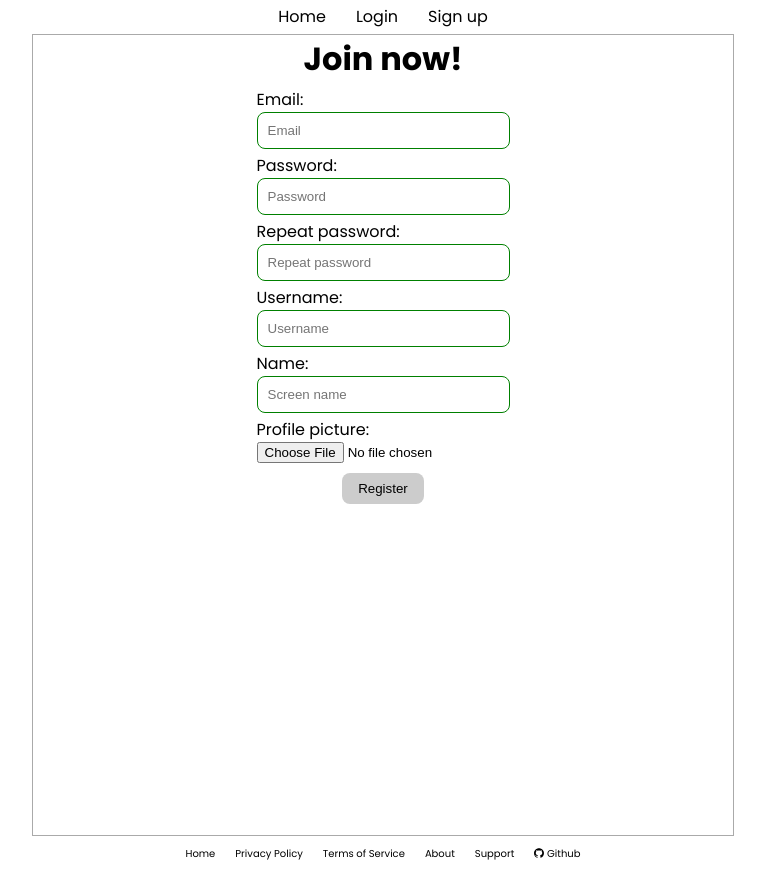
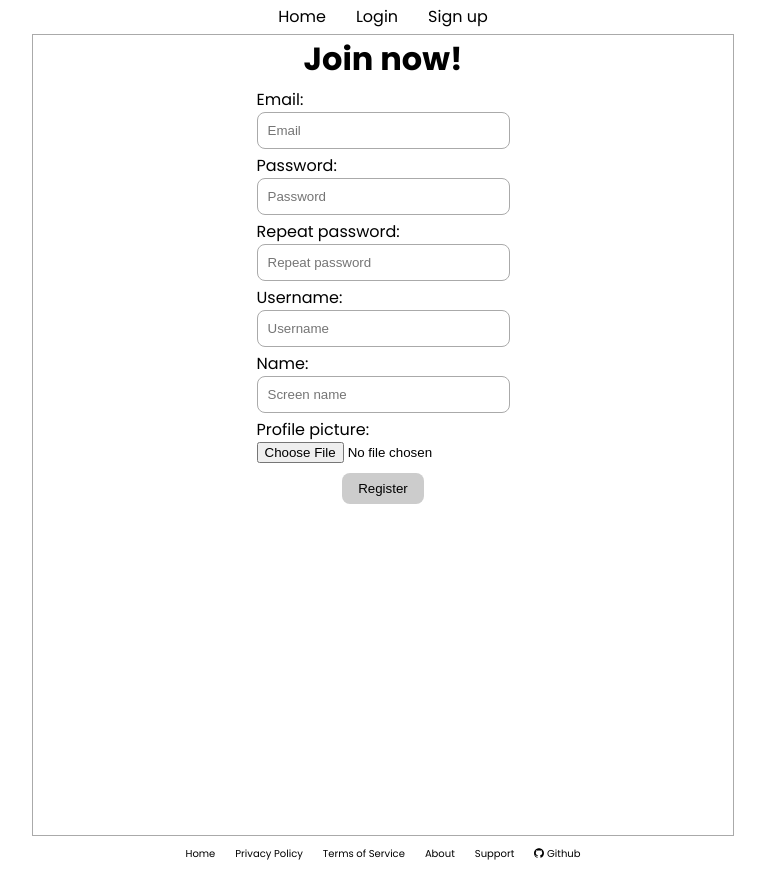
Before and after one commit to MrCamoga/frontend-redsocial, a React app: page /register in a window 1280 px wide. Shown: the whole page, without its empty margins (257-1022 px from the left). Built offline with nearby package versions, Linux system fonts and the light colour scheme; the HTML template or start-up script is replaced by a standard one.

Commit message:
Added red outline to inputs only when changed

```diff
--- a/src/components/auth/Login.jsx
+++ b/src/components/auth/Login.jsx
@@ -26,11 +26,11 @@ const LoginView = () => {
                 <h1>Login</h1>
                 <div>
                     <label htmlFor='username'>Email or username:</label>
-                    <input type="text" name='username' onChange={handleInputChange} placeholder='Username or email'/>
+                    <input type="text" className={formData.username && 'validate'} name='username' onChange={handleInputChange} placeholder='Username or email'/>
                 </div>
                 <div>
                     <label htmlFor='password'>Password:</label>
-                    <input type="password" name='password' onChange={handleInputChange} placeholder='Password'/>
+                    <input type="password" className={formData.password && 'validate'} name='password' onChange={handleInputChange} placeholder='Password'/>
                 </div>
                 <span className='error'>{message}</span>
                 <input type='submit' value='Login'/>
--- a/src/components/auth/Register.jsx
+++ b/src/components/auth/Register.jsx
@@ -39,23 +39,23 @@ const Register = () => {
                 <h1>Join now!</h1>
                 <div>
                     <label htmlFor='email'>Email:</label>
-                    <input id="email" name='email' type='text' placeholder='Email' onChange={handleInputChange}/>
+                    <input id="email" name='email' className={formData.email && 'validate'} type='text' placeholder='Email' onChange={handleInputChange}/>
                 </div>
                 <div>
                     <label htmlFor='password'>Password:</label>
-                    <input id="password" name='password' type='text' placeholder='Password' onChange={handleInputChange}/>
+                    <input id="password" name='password' className={formData.password && 'validate'} type='password' placeholder='Password' onChange={handleInputChange}/>
                 </div>
                 <div>
                     <label htmlFor='reppassword'>Repeat password:</label>
-                    <input id="reppassword" name='reppassword' type='password' placeholder='Repeat password' onChange={handleInputChange}/>
+                    <input id="reppassword" name='reppassword' className={formData.reppassword && 'validate'} type='password' placeholder='Repeat password' onChange={handleInputChange}/>
                 </div>
                 <div>
                     <label htmlFor='username'>Username:</label>
-                    <input id="username" name='username' type='text' placeholder='Username' onChange={handleInputChange}/>
+                    <input id="username" name='username' className={formData.username && 'validate'} type='text' placeholder='Username' onChange={handleInputChange}/>
                 </div>
                 <div>
                     <label htmlFor='name'>Name:</label>
-                    <input id="name" name='screenname' type='text' placeholder='Screen name' onChange={handleInputChange}/>
+                    <input id="name" name='screenname' className={formData.screenname && 'validate'} type='text' placeholder='Screen name' onChange={handleInputChange}/>
                 </div>
                 <div>
                     <label htmlFor='avatar'>Profile picture:</label>
--- a/src/components/auth/Register.scss
+++ b/src/components/auth/Register.scss
@@ -20,7 +20,10 @@
             border-color: red;
         }
         input:valid {
-            border-color: green;
+            border-color: #aaa;
+            &.validate {
+                border-color: green;
+            }
         }
         span.error {
             color: red;
--- a/src/hooks/useForm.jsx
+++ b/src/hooks/useForm.jsx
@@ -6,7 +6,6 @@ export const useForm = ({ validation, onSubmit }) => {
     const [success,setSuccess] = useState(false);
 
     const validateAndPrint = (name, value, input) => {
-        console.log(name,value,input)
         const validations = (validation[name])(value);
         for(let [valid,msg] of validations) {
             if(!valid) {
```
